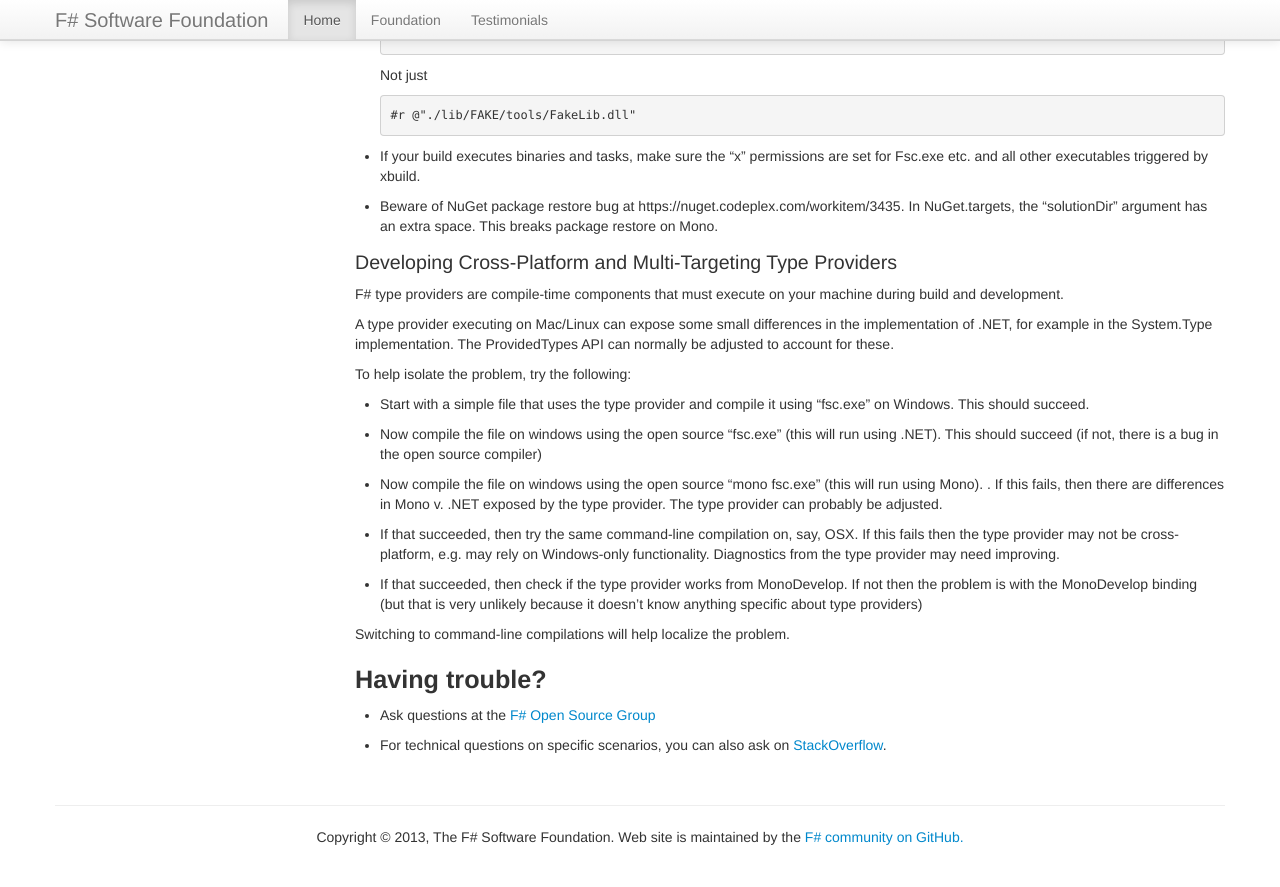
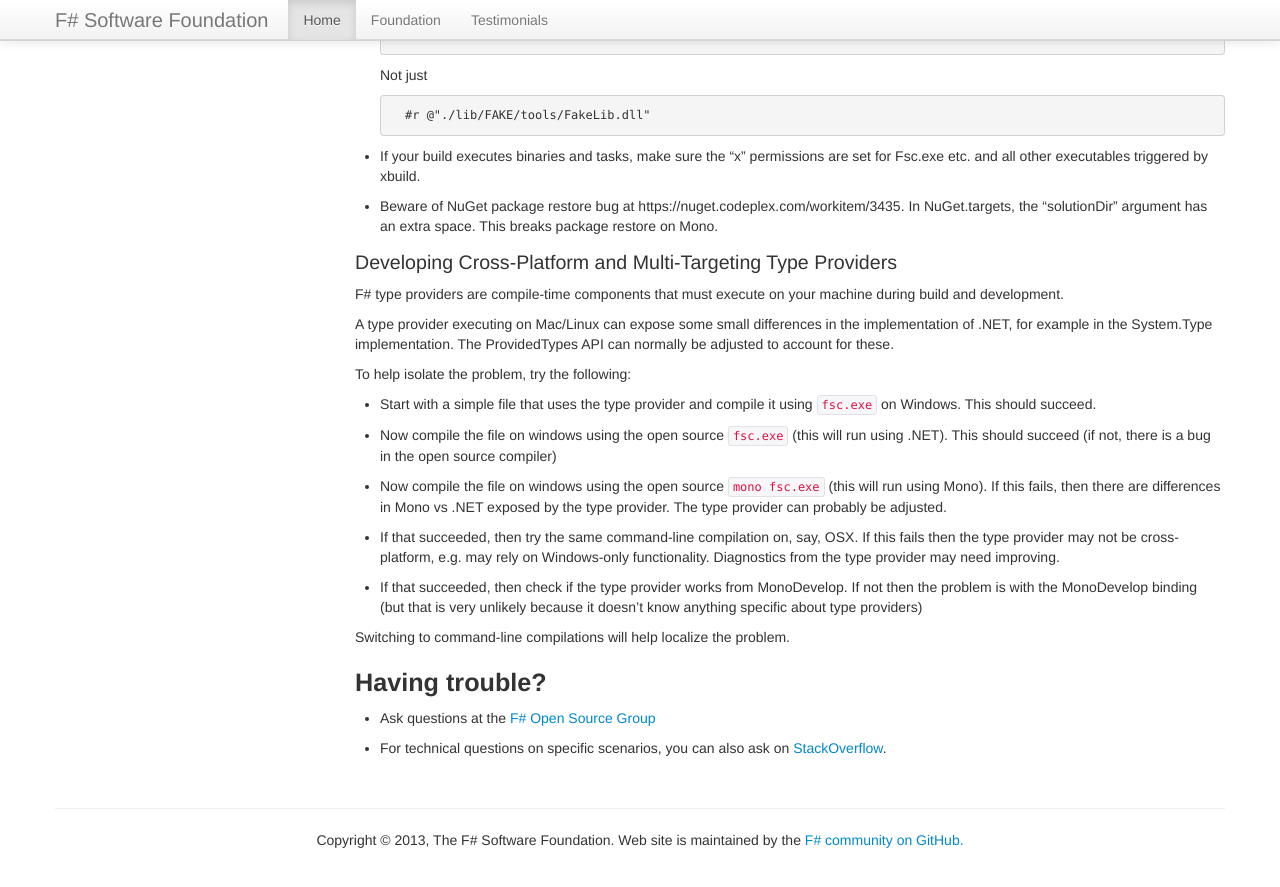
Before and after one commit to fsharp/fsharp.org, a Jekyll site: the page built from guides/mac-linux-cross-platform/index.md, in a window 1280 px wide and 900 px high, scrolled down 5122 px. Shown: the top 887 px of the window. Built offline with Jekyll 4.4.1, drawn with Linux system fonts in a browser that asks for light colours; nearby versions of some CDN libraries; some web fonts are replaced; comment, search, counter and statistics services are not loaded; some of the changed lines change nothing that is shown; some of the changed text lies outside the part shown.

Commit message:
Proofread one more time

```diff
--- a/guides/mac-linux-cross-platform/index.md
+++ b/guides/mac-linux-cross-platform/index.md
@@ -219,7 +219,7 @@
 
 ### FsUnit
 
-[FsUnit](http://fsunit.codeplex.com/) is often used by F# programmers as an DSL to access popular unit testing framework.
+[FsUnit](http://fsunit.codeplex.com/) is often used by F# programmers as an DSL to access popular unit testing frameworks.
 An [FsUnit NuGet package](http://nuget.org/packages/FsUnit) is available.
 
 ### FsCheck
@@ -243,8 +243,8 @@
 
 ### Testing on multiple platforms
 
-If you are Windows developers, you can easily set up a Vagrant box to test your libraries and tools in Mono framework.
-The detailed guide of setting up Vagrant is [here](http://christoph.ruegg.name/blog/test-csharp-fsharp-on-mono-with-vagrant.html).
+If you are Windows developers, you can set up a Vagrant box in order to test your libraries and tools on Mono.
+The detailed guide of setting up Vagrant is available [here](http://christoph.ruegg.name/blog/test-csharp-fsharp-on-mono-with-vagrant.html).
 
 
 ### Dos and Don’ts
@@ -264,12 +264,12 @@
 * When using NUnit, create your test fixtures with classes and methods, exactly the way you'd do in C#. (Trying to use modules as test fixtures will trigger odd behaviors on Xamarin Studio.)
 * Differences in F# Interactive DLL resolution. Use
 
-      #I @"./lib/FAKE/tools"
-      #r @"./lib/FAKE/tools/FakeLib.dll"
+        #I @"./lib/FAKE/tools"
+        #r @"./lib/FAKE/tools/FakeLib.dll"
 
   Not just
 
-      #r @"./lib/FAKE/tools/FakeLib.dll"
+        #r @"./lib/FAKE/tools/FakeLib.dll"
 
 * If your build executes binaries and tasks, make sure the “x” permissions are
   set for Fsc.exe etc. and all other executables triggered by xbuild.
@@ -287,9 +287,9 @@
 
 To help isolate the problem, try the following:
 
-*	Start with a simple file that uses the type provider and compile it using "fsc.exe" on Windows. This should succeed.
-*	Now compile the file on windows using the open source "fsc.exe" (this will run using .NET). This should succeed (if not, there is a bug in the open source compiler)
-*	Now compile the file on windows using the open source "mono fsc.exe" (this will run using Mono). . If this fails, then there are differences in Mono v. .NET exposed by the type provider. The type provider can probably be adjusted.
+*	Start with a simple file that uses the type provider and compile it using `fsc.exe` on Windows. This should succeed.
+*	Now compile the file on windows using the open source `fsc.exe` (this will run using .NET). This should succeed (if not, there is a bug in the open source compiler)
+*	Now compile the file on windows using the open source `mono fsc.exe` (this will run using Mono). If this fails, then there are differences in Mono vs .NET exposed by the type provider. The type provider can probably be adjusted.
 *	If that succeeded, then try the same command-line compilation on, say, OSX. If this fails then the type provider may not be cross-platform, e.g. may rely on Windows-only functionality. Diagnostics from the type provider may need improving.
 *	If that succeeded, then check if the type provider works from MonoDevelop. If not then the problem is with the MonoDevelop binding (but that is very unlikely because it doesn't know anything specific about type providers)
 
```
